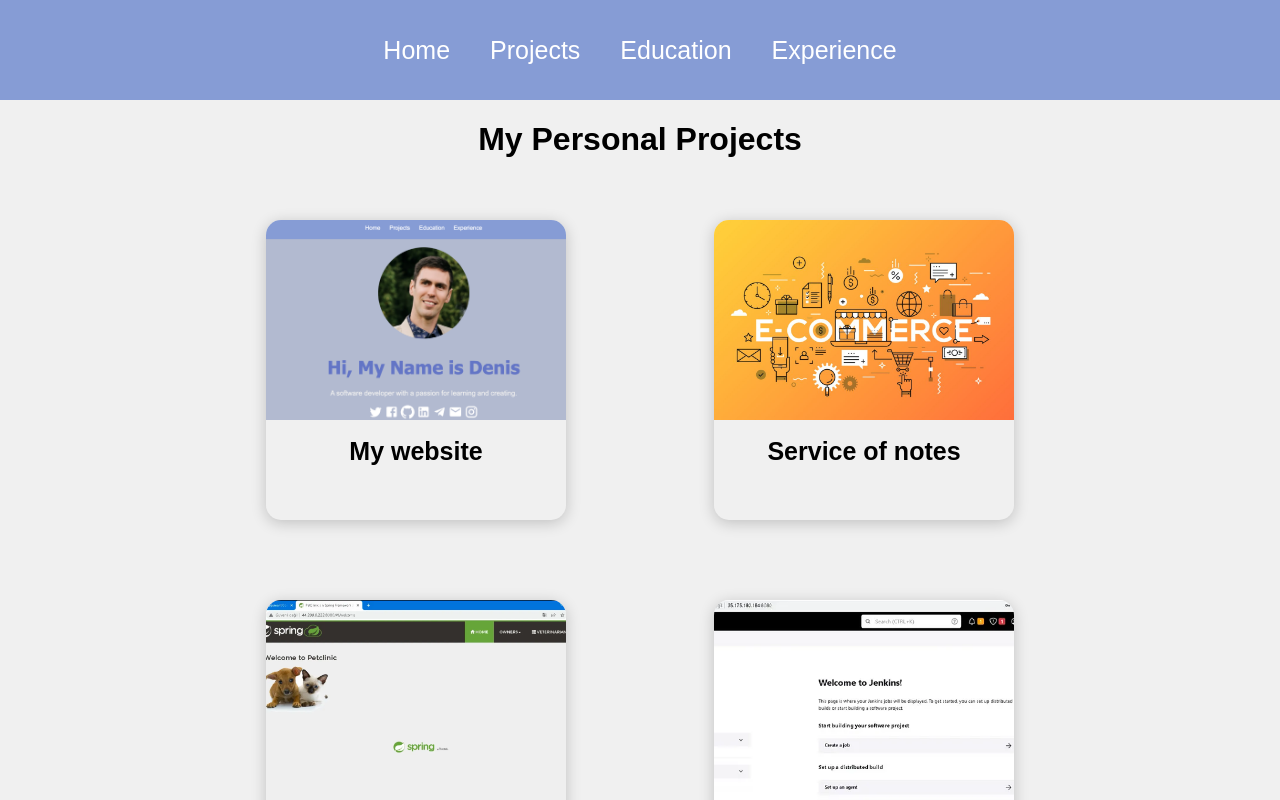
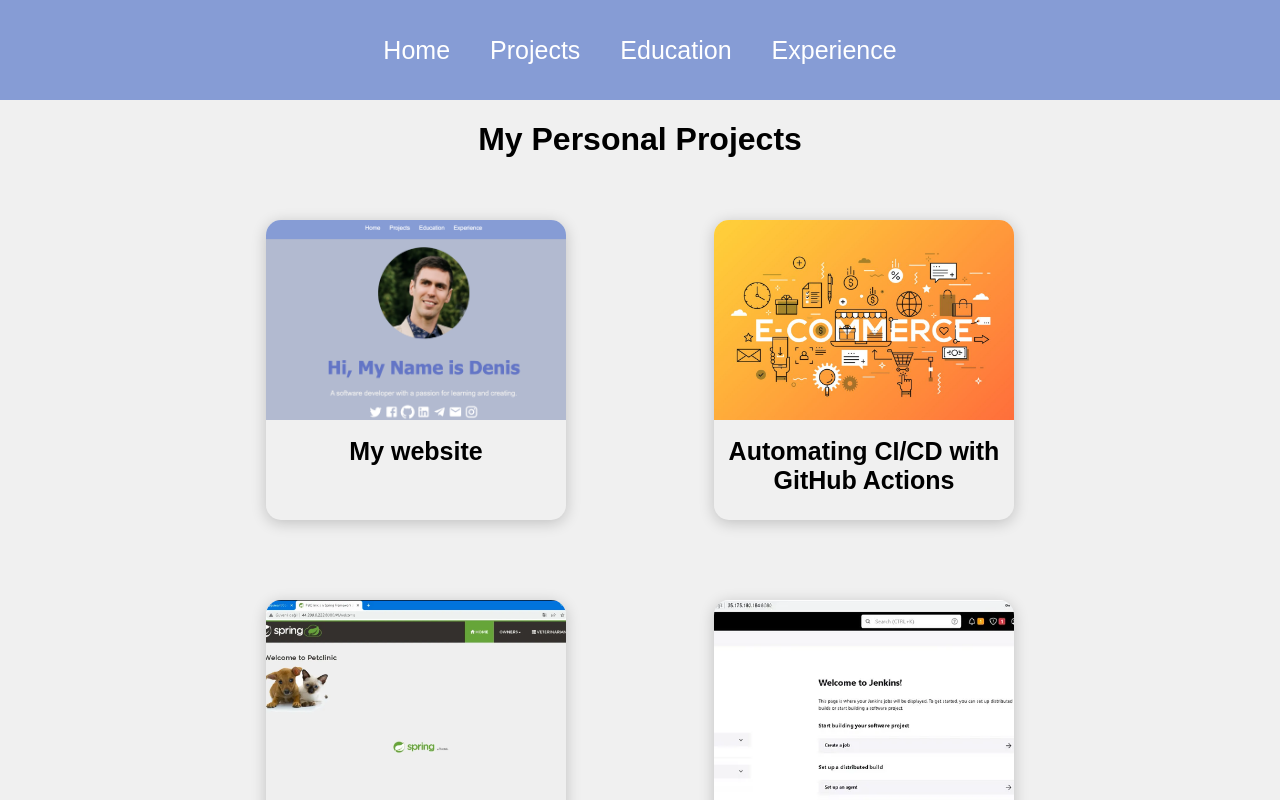
Before and after one commit to banigoden/My_second_resume, a React (Create React App) app: page /projects in a window 1280 px wide. Shown: the top 800 px of the page. Built offline with nearby package versions, Linux system fonts and the light colour scheme.

Commit message:
changed project

```diff
--- a/src/helpers/ProjectList.js
+++ b/src/helpers/ProjectList.js
@@ -13,10 +13,10 @@ export const ProjectList = [
     githubUrl: "https://github.com/banigoden/denis_bandurin",
   },
   {
-    name: "Service of notes",
+    name: "Automating CI/CD with GitHub Actions",
     image: Proj2,
-    skills: "Java, Spring Boot, JPA, PostgreSQL",
-    githubUrl: "https://github.com/banigoden/service",
+    skills: "Github Actions, Terraform, Ansible, Docker",
+    githubUrl: "https://github.com/banigoden/Python_Web_GitHub_Actions",
   },
   {
     name: "Pet clinic application",
--- a/src/index.js
+++ b/src/index.js
@@ -9,7 +9,5 @@ root.render(
     <App />
   </React.StrictMode>
 );
-// If you want to start measuring performance in your app, pass a function
-// to log results (for example: reportWebVitals(console.log))
-// or send to an analytics endpoint. Learn more: https://bit.ly/CRA-vitals
+
 reportWebVitals();
```
